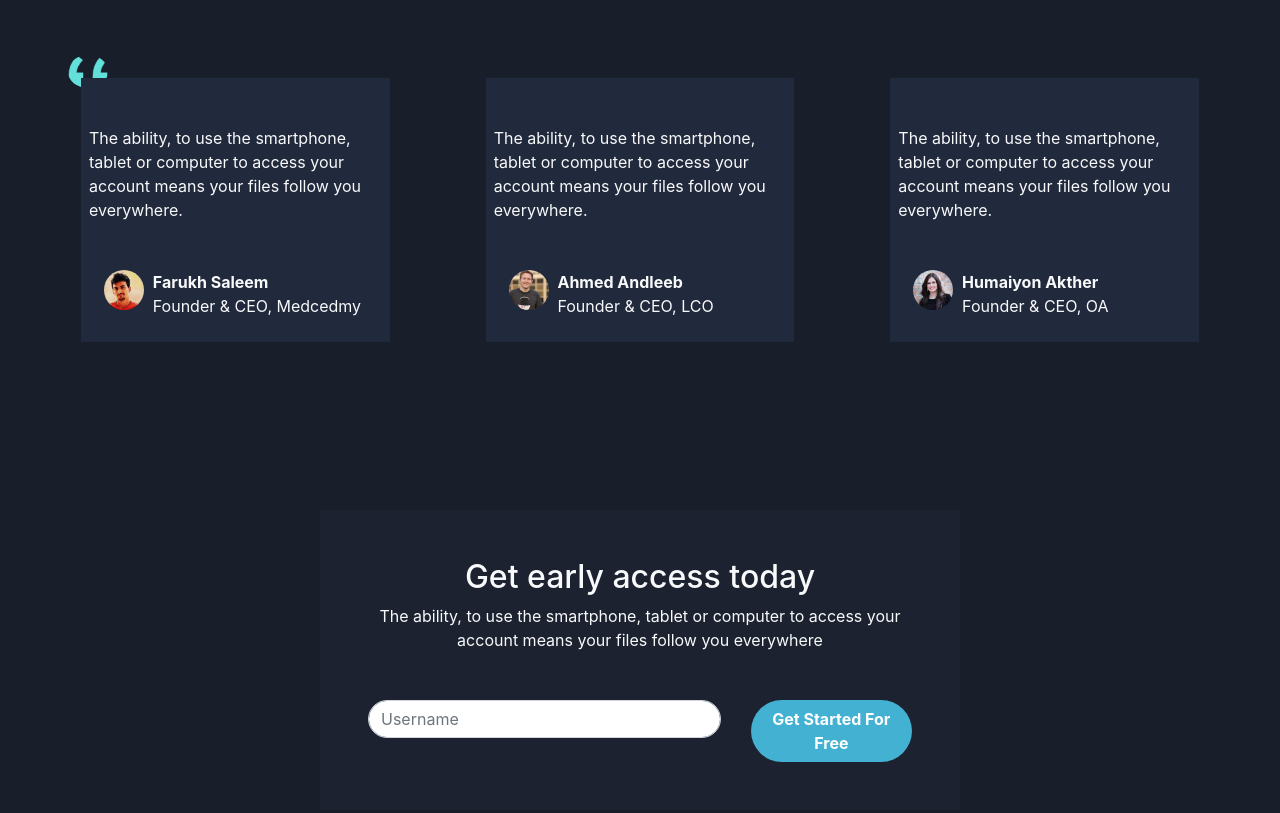
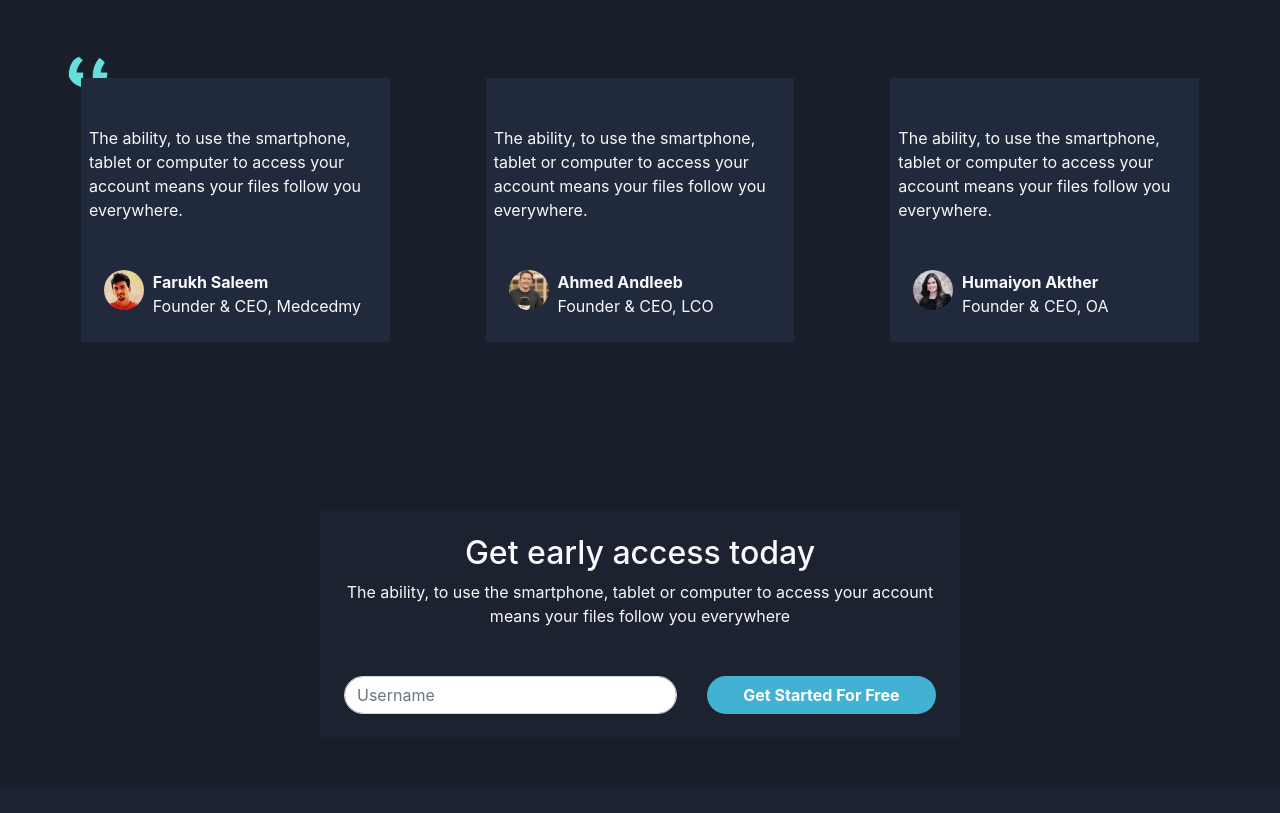
Before and after one commit to CodeWithShakaib/LandingPage-DarkTheme, a plain HTML site: page index.html in a window 1280 px wide. Shown: the part 2367-3180 px from the top of the page. Drawn offline with nearby package versions, Linux system fonts and the light colour scheme.

Commit message:
Update index.html

```diff
--- a/index.html
+++ b/index.html
@@ -202,13 +202,13 @@ $(document).ready(function(){
 
 <div style="background-color:#181e2a" class="pt-5 mb-3 pb-5">
 <br><br><br><br><br>
-<div class="m-auto text-center w-50 p-5 text-light" style="background:#1c2230;">
+<div class="m-auto text-center w-50 p-4 text-light" style="background:#1c2230;">
 <h2>Get early access today</h2>
 <p>The ability, to use the smartphone, tablet or computer to access your account means your files follow you everywhere</p>
 <div class="">
 <div class="row mt-5 text-center">
-    <div class="col-sm-8"> <input type="text" class="form-control rounded-pill" placeholder="Username" aria-label="Username" aria-describedby="addon-wrapping"></div>
-    <div class="col-sm-4"><button type="button" class="btn rounded-pill" style="width:100%; background-color:#43b1d2; font-weight:bold; color:white;">Get Started For Free</button></div>
+    <div class="col-sm-7"> <input type="text" class="form-control rounded-pill" placeholder="Username" aria-label="Username" aria-describedby="addon-wrapping"></div>
+    <div class="col-sm-5"><button type="button" class="btn rounded-pill" style="width:100%; background-color:#43b1d2; font-weight:bold; color:white;">Get Started For Free</button></div>
   </div></div>
 </div></div><div style="color:white;background-color:#0c1524; height:50px; bottom: 0;position: fixed; width:100%;" class="text-center"><p class="pt-3">Designed and devolped by <b style="color:#43b1d2;">Shakaib Hassan</b> with ❤️</p></div>
 
```
